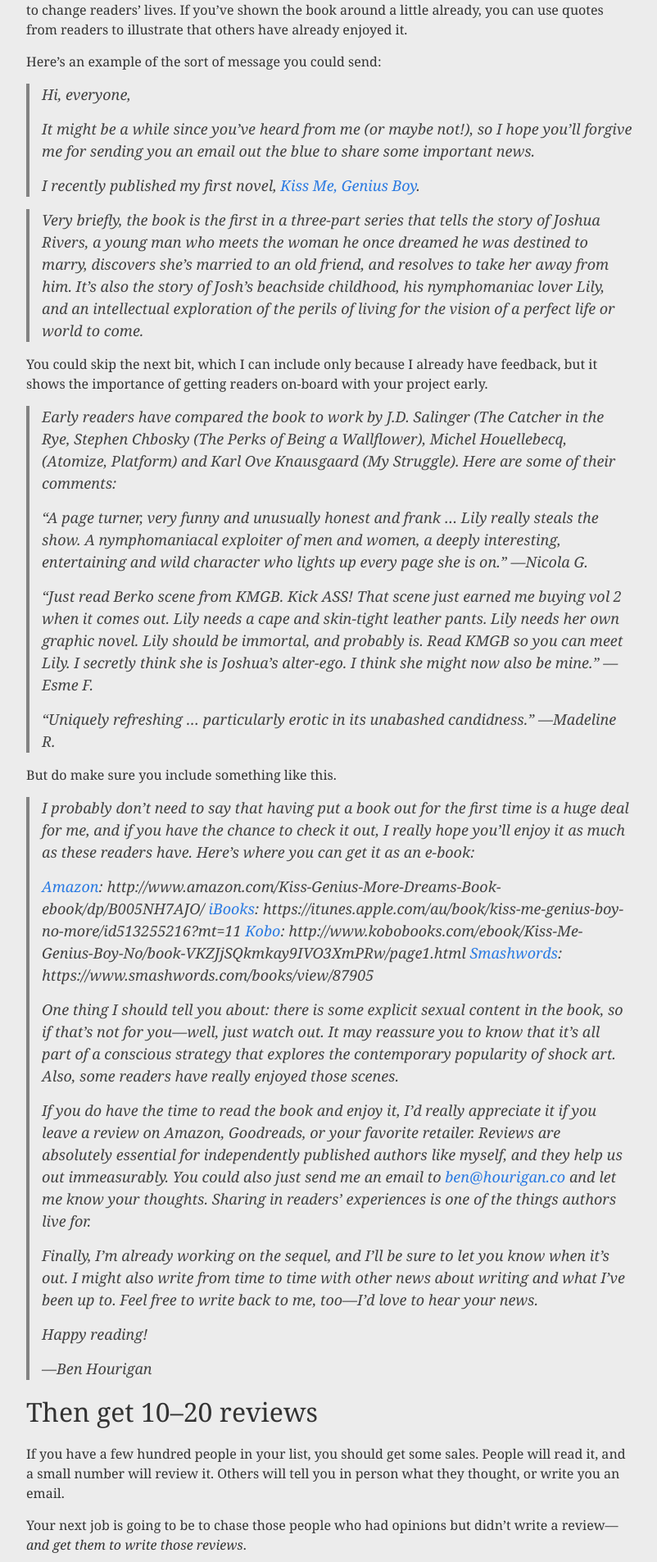
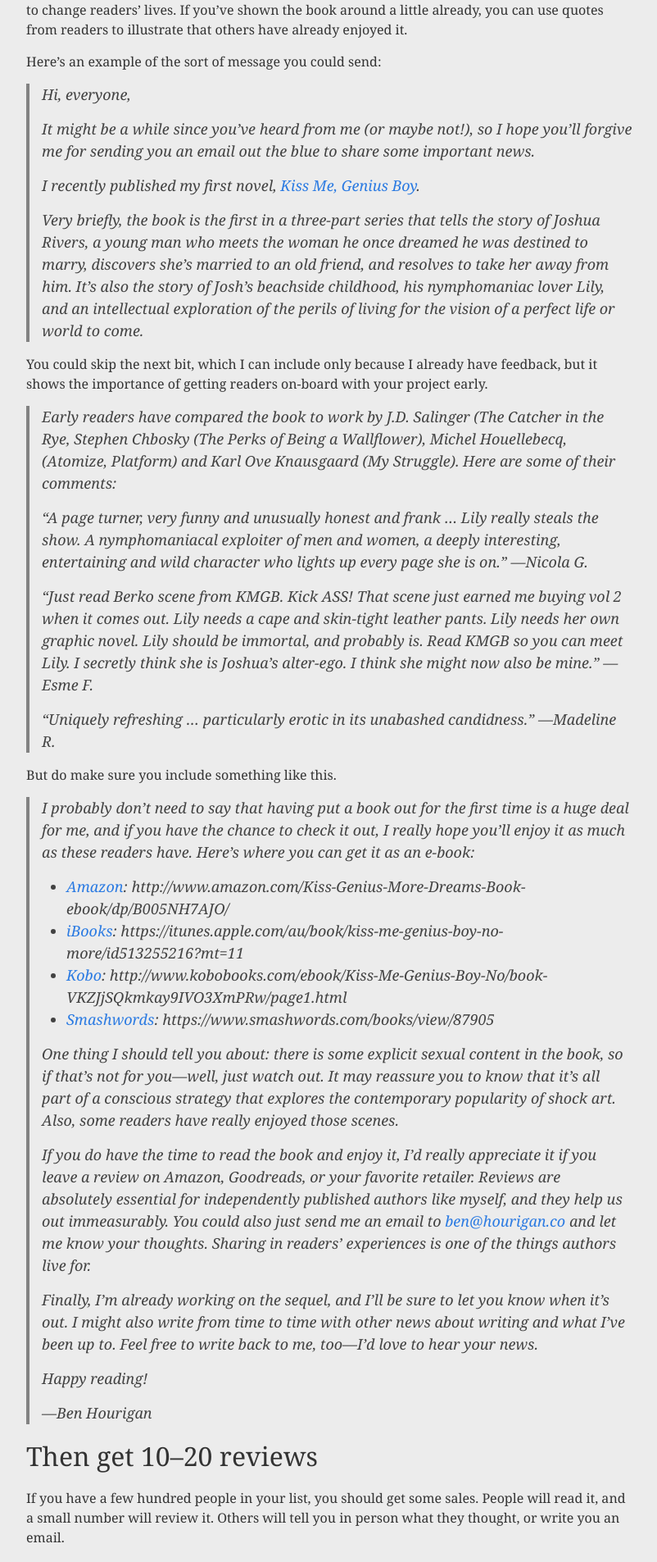
Before and after one commit to benhourigan/writingschool, a Jekyll site: the page built from _posts/2015-03-10-sell-your-first-copies.md, in a window 1280 px wide. Shown: the part 1700-3605 px from the top of the page at 82% size, without its empty margins (238-1040 px from the left). Built offline with Jekyll 4.4.1, drawn with Linux system fonts in a browser that asks for light colours.

```diff
--- a/_posts/2015-03-10-sell-your-first-copies.md
+++ b/_posts/2015-03-10-sell-your-first-copies.md
@@ -62,7 +62,7 @@ Here's an example of the sort of message you could send:
 > It might be a while since you've heard from me (or maybe not!), so I hope you'll forgive me for sending you an email out the blue to share some important news.
 >
 > I recently published my first novel, [Kiss Me, Genius Boy](http://www.amazon.com/Kiss-Genius-More-Dreams-Book-ebook/dp/B005NH7AJO/).
-
+>
 > Very briefly, the book is the first in a three-part series that tells the story of Joshua Rivers, a young man who meets the woman he once dreamed he was destined to marry, discovers she's married to an old friend, and resolves to take her away from him. It's also the story of Josh's beachside childhood, his nymphomaniac lover Lily, and an intellectual exploration of the perils of living for the vision of a perfect life or world to come.
 
 You could skip the next bit, which I can include only because I already have feedback, but it shows the importance of getting readers on-board with your project early.
@@ -79,10 +79,10 @@ But do make sure you include something like this.
 
 > I probably don't need to say that having put a book out for the first time is a huge deal for me, and if you have the chance to check it out, I really hope you'll enjoy it as much as these readers have. Here's where you can get it as an e-book:
 >
-> [Amazon](http://www.amazon.com/Kiss-Genius-More-Dreams-Book-ebook/dp/B005NH7AJO/): http://www.amazon.com/Kiss-Genius-More-Dreams-Book-ebook/dp/B005NH7AJO/
-> [iBooks](https://itunes.apple.com/au/book/kiss-me-genius-boy-no-more/id513255216?mt=11): https://itunes.apple.com/au/book/kiss-me-genius-boy-no-more/id513255216?mt=11
-> [Kobo](http://www.kobobooks.com/ebook/Kiss-Me-Genius-Boy-No/book-VKZJjSQkmkay9IVO3XmPRw/page1.html): http://www.kobobooks.com/ebook/Kiss-Me-Genius-Boy-No/book-VKZJjSQkmkay9IVO3XmPRw/page1.html
-> [Smashwords](https://www.smashwords.com/books/view/87905): https://www.smashwords.com/books/view/87905
+> * [Amazon](http://www.amazon.com/Kiss-Genius-More-Dreams-Book-ebook/dp/B005NH7AJO/): http://www.amazon.com/Kiss-Genius-More-Dreams-Book-ebook/dp/B005NH7AJO/
+> * [iBooks](https://itunes.apple.com/au/book/kiss-me-genius-boy-no-more/id513255216?mt=11): https://itunes.apple.com/au/book/kiss-me-genius-boy-no-more/id513255216?mt=11
+> * [Kobo](http://www.kobobooks.com/ebook/Kiss-Me-Genius-Boy-No/book-VKZJjSQkmkay9IVO3XmPRw/page1.html): http://www.kobobooks.com/ebook/Kiss-Me-Genius-Boy-No/book-VKZJjSQkmkay9IVO3XmPRw/page1.html
+> * [Smashwords](https://www.smashwords.com/books/view/87905): https://www.smashwords.com/books/view/87905
 >
 > One thing I should tell you about: there is some explicit sexual content in the book, so if that's not for you—well, just watch out. It may reassure you to know that it's all part of a conscious strategy that explores the contemporary popularity of shock art. Also, some readers have really enjoyed those scenes.
 >
```
